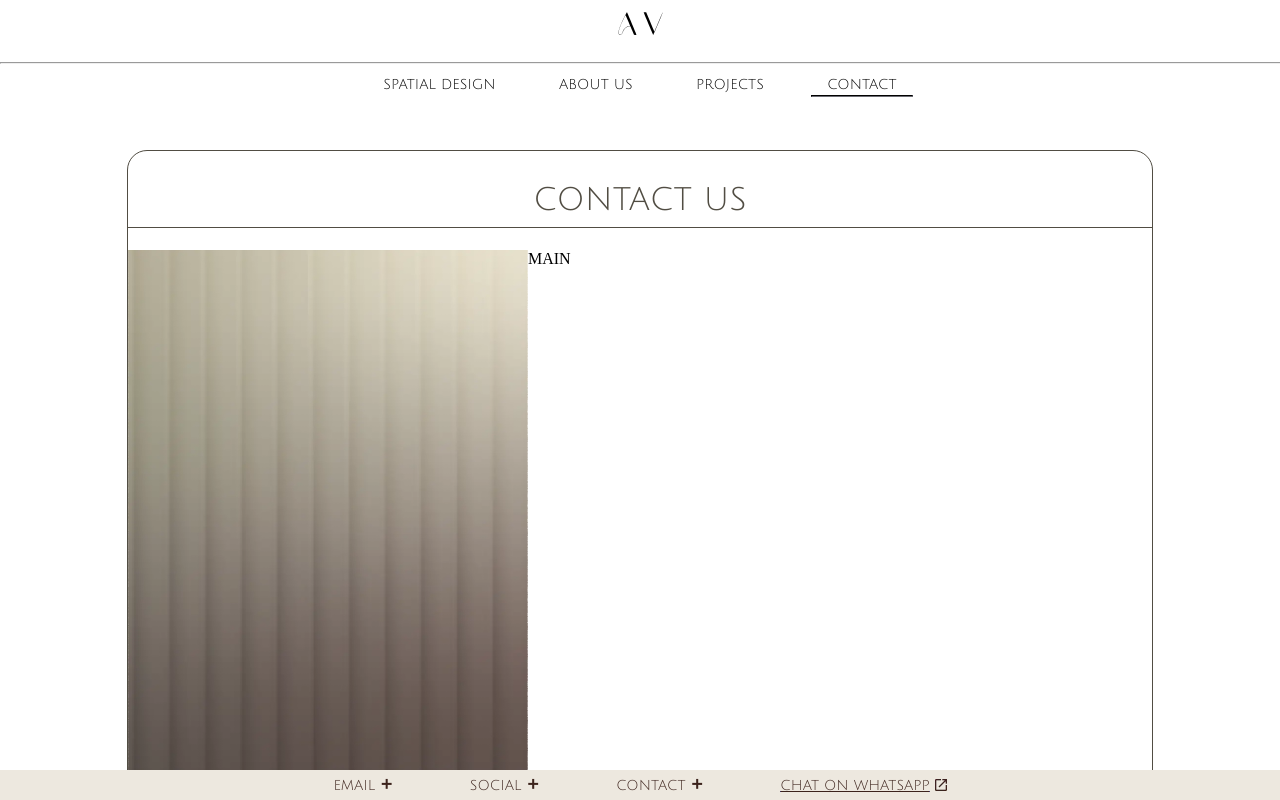
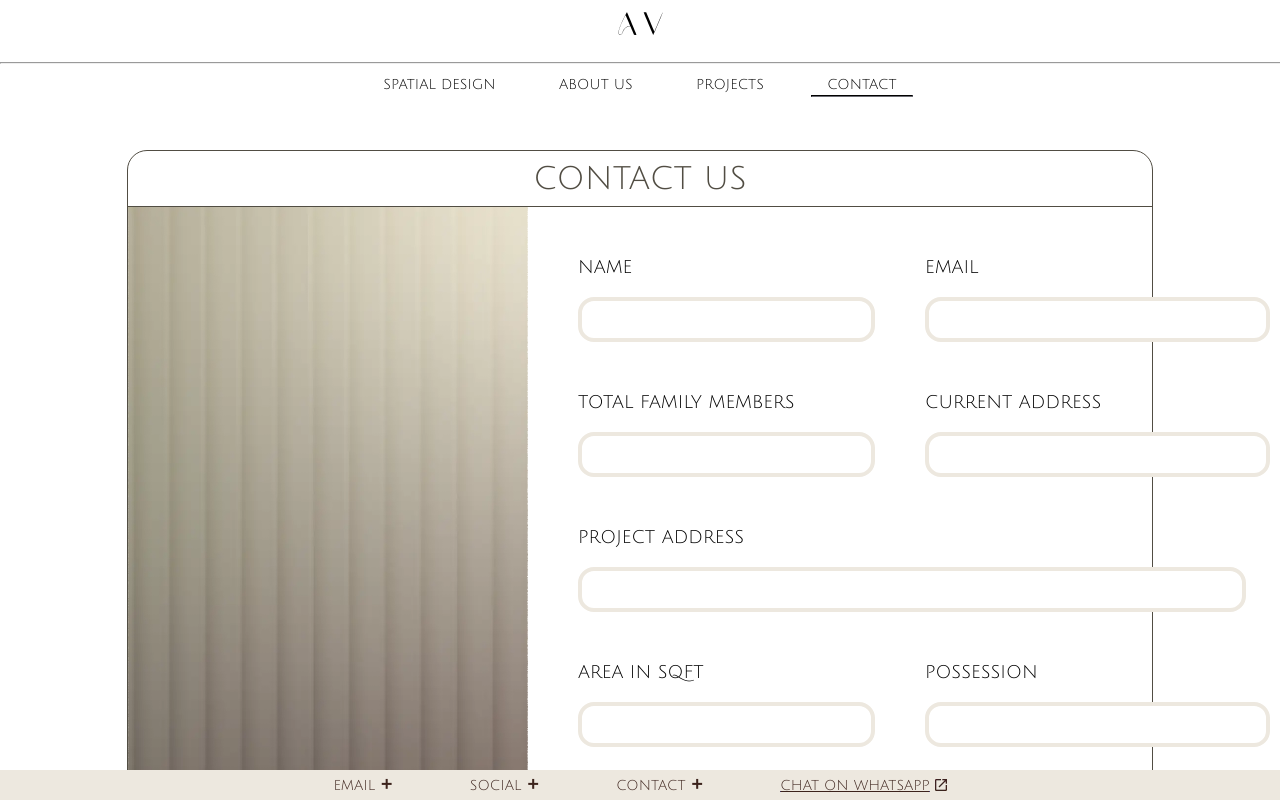
Before and after one commit to akshargandhi99/interiordecor, a Next.js app: page /contact in a window 1280 px wide. Built offline with nearby package versions, Linux system fonts and the light colour scheme.

Commit message:
form check for mac

```diff
--- a/app/contact/page.js
+++ b/app/contact/page.js
@@ -18,7 +18,213 @@ const Contact = () => {
             alt="Form Decoration Image"
           />
 
-          <div className={styles.mainContainer}>MAIN</div>
+          <form className={styles.mainContainer}>
+            {/* Name */}
+            <div className={styles.formInputContainer}>
+              <label
+                for="name"
+                className={`${styles.label} ${juliusSansOne.className}`}
+              >
+                NAME
+              </label>
+              <input
+                type="text"
+                id="name"
+                name="name"
+                className={styles.formInput1}
+              />
+            </div>
+            {/* Email */}
+            <div className={styles.formInputContainer}>
+              <label
+                for="email"
+                className={`${styles.label} ${juliusSansOne.className}`}
+              >
+                EMAIL
+              </label>
+              <input
+                type="email"
+                id="email"
+                name="email"
+                className={styles.formInput2}
+              />
+            </div>
+
+            {/* TOTAL FAMILY MEMBERS */}
+            <div className={styles.formInputContainer}>
+              <label
+                for="totalFamilyMembers"
+                className={`${styles.label} ${juliusSansOne.className}`}
+              >
+                TOTAL FAMILY MEMBERS
+              </label>
+              <input
+                type="text"
+                id="totalFamilyMembers"
+                name="totalFamilyMembers"
+                className={styles.formInput1}
+              />
+            </div>
+            {/* CURRENT ADDRESS */}
+            <div className={styles.formInputContainer}>
+              <label
+                for="currentAddress"
+                className={`${styles.label} ${juliusSansOne.className}`}
+              >
+                CURRENT ADDRESS
+              </label>
+              <input
+                type="text"
+                id="currentAddress"
+                name="currentAddress"
+                className={styles.formInput2}
+              />
+            </div>
+            {/* PROJECT ADDRESS */}
+            <div
+              className={`${styles.formInputContainer} ${styles.doubleSpan}`}
+            >
+              <label
+                for="projectAddress"
+                className={`${styles.label} ${juliusSansOne.className}`}
+              >
+                PROJECT ADDRESS
+              </label>
+              <input
+                type="text"
+                id="projectAddress"
+                name="projectAddress"
+                className={styles.formInput3}
+              />
+            </div>
+            {/* AREA IN SQFT */}
+            <div className={styles.formInputContainer}>
+              <label
+                for="areaInSqft"
+                className={`${styles.label} ${juliusSansOne.className}`}
+              >
+                AREA IN SQFT
+              </label>
+              <input
+                type="text"
+                id="areaInSqft"
+                name="areaInSqft"
+                className={styles.formInput1}
+              />
+            </div>
+            {/* POSSESSION */}
+            <div className={styles.formInputContainer}>
+              <label
+                for="possession"
+                className={`${styles.label} ${juliusSansOne.className}`}
+              >
+                POSSESSION
+              </label>
+              <input
+                type="text"
+                id="possession"
+                name="possession"
+                className={styles.formInput2}
+              />
+            </div>
+            {/* VASTU */}
+            <div
+              className={`${styles.formInputContainer} ${styles.doubleSpan}`}
+            >
+              <p className={`${styles.label} ${juliusSansOne.className}`}>
+                DOES THE SPACE NEED TO BE VASTU COMPLIANT?
+              </p>
+              <div className={styles.radioBtnContainer}>
+                <div className={styles.radioOptionContainer}>
+                  <input
+                    type="radio"
+                    id="vastuYes"
+                    name="vastu"
+                    className={styles.radioInput}
+                  />
+                  <label
+                    for="vastuYes"
+                    className={`${styles.radioLabels} ${juliusSansOne.className}`}
+                  >
+                    YES
+                  </label>
+                </div>
+                <div className={styles.radioOptionContainer}>
+                  <input
+                    type="radio"
+                    id="vastuNo"
+                    name="vastu"
+                    className={styles.radioInput}
+                  />
+                  <label
+                    for="vastuNo"
+                    className={`${styles.radioLabels} ${juliusSansOne.className}`}
+                  >
+                    NO
+                  </label>
+                </div>
+                <div className={styles.radioOptionContainer}>
+                  <input
+                    type="radio"
+                    id="vastuMaybe"
+                    name="vastu"
+                    className={styles.radioInput}
+                  />
+                  <label
+                    for="vastuMaybe"
+                    className={`${styles.radioLabels} ${juliusSansOne.className}`}
+                  >
+                    MAYBE
+                  </label>
+                </div>
+              </div>
+            </div>
+            {/* BUDGET CONSIDERATION */}
+            <div
+              className={`${styles.formInputContainer} ${styles.doubleSpan}`}
+            >
+              <label
+                for="budgetConsideration"
+                className={`${styles.label} ${juliusSansOne.className}`}
+              >
+                BUDGET CONSIDERATION
+              </label>
+              <input
+                type="text"
+                id="budgetConsideration"
+                name="budgetConsideration"
+                className={styles.formInput3}
+              />
+            </div>
+            {/* COMMENTS */}
+            <div
+              className={`${styles.formInputContainer} ${styles.doubleSpan}`}
+            >
+              <label
+                for="comments"
+                className={`${styles.label} ${juliusSansOne.className}`}
+              >
+                COMMENTS
+              </label>
+              <input
+                type="text"
+                id="comments"
+                name="comments"
+                className={styles.formInput3}
+              />
+            </div>
+            {/* SUBMIT */}
+            <div
+              className={`${styles.formInputContainer} ${styles.doubleSpan}`}
+            >
+              <button
+                type="submit"
+                className={`${styles.submit} ${juliusSansOne.className}`}
+              >
+                SUBMIT
+              </button>
+            </div>
+          </form>
         </div>
       </div>
     </div>
--- a/app/contact/page.module.css
+++ b/app/contact/page.module.css
@@ -1,9 +1,6 @@
 .fullContainer {
   position: fixed;
-  background-image: linear-gradient(
-    rgba(255, 255, 255, 1),
-    rgba(255, 255, 255, 1)
-  );
+  background-image: linear-gradient(rgb(255, 255, 255), rgb(255, 255, 255));
   top: 0;
   left: 0;
   background-position: cover;
@@ -11,6 +8,7 @@
   width: 100vw;
   display: flex;
   justify-content: center;
+  overflow-y: scroll;
 }
 
 .formContainer {
@@ -18,7 +16,9 @@
   flex-direction: column;
   align-items: center;
   width: 80vw;
+  height: 1100px;
   margin-top: 150px;
+  margin-bottom: 150px;
   border: 1px solid var(--text-color);
   border-radius: 20px 20px 0px 0px;
 }
@@ -32,6 +32,7 @@
 }
 
 .formImage {
+  margin: 0;
   width: 400px;
   height: 100%;
 }
@@ -43,4 +44,89 @@
   padding-top: 10px;
   padding-bottom: 10px;
   text-align: center;
+  margin: 0;
 }
+
+.mainContainer {
+  display: grid;
+  grid-template-columns: repeat(2, 1fr);
+  gap: 50px;
+  margin: 50px 0 0 50px;
+}
+
+.formInputContainer {
+  display: flex;
+  flex-direction: column;
+}
+
+.formInput1,
+.formInput2,
+.formInput3 {
+  border: 4px solid #ede8df;
+  border-radius: 16px;
+  height: 35px;
+}
+
+.formInput1 {
+  width: 285px;
+}
+
+.formInput2 {
+  width: 333px;
+}
+
+.formInput3 {
+  width: 656px;
+}
+
+.doubleSpan {
+  grid-column: span 2;
+}
+
+.label {
+  font-size: 18px;
+  margin-bottom: 20px;
+}
+
+.radioLabels {
+  margin-top: 5px;
+  font-size: 18px;
+}
+
+.radioBtnContainer {
+  display: flex;
+  align-items: center;
+  justify-content: space-between;
+  width: 300px;
+}
+
+.radioOptionContainer {
+  display: flex;
+}
+
+.radioInput[type="radio"] {
+  height: 23px;
+  width: 23px;
+  /* accent-color: #ede8df; */
+  border-color: aqua;
+}
+
+.submit {
+  background: linear-gradient(
+    to right,
+    rgba(21, 21, 21, 0.7),
+    rgba(21, 21, 21, 0.2)
+  );
+
+  color: white;
+  border-radius: 5px;
+  padding: 10px 20px 10px 20px;
+  border: 1px;
+  letter-spacing: 1px;
+  width: 163px;
+  cursor: pointer;
+}
+.emptyDiv {
+  height: 200px;
+  width: 200px;
+}
```
Also changed, not shown: components/landingCards/landingCards.module.css (+6 -5 lines).
